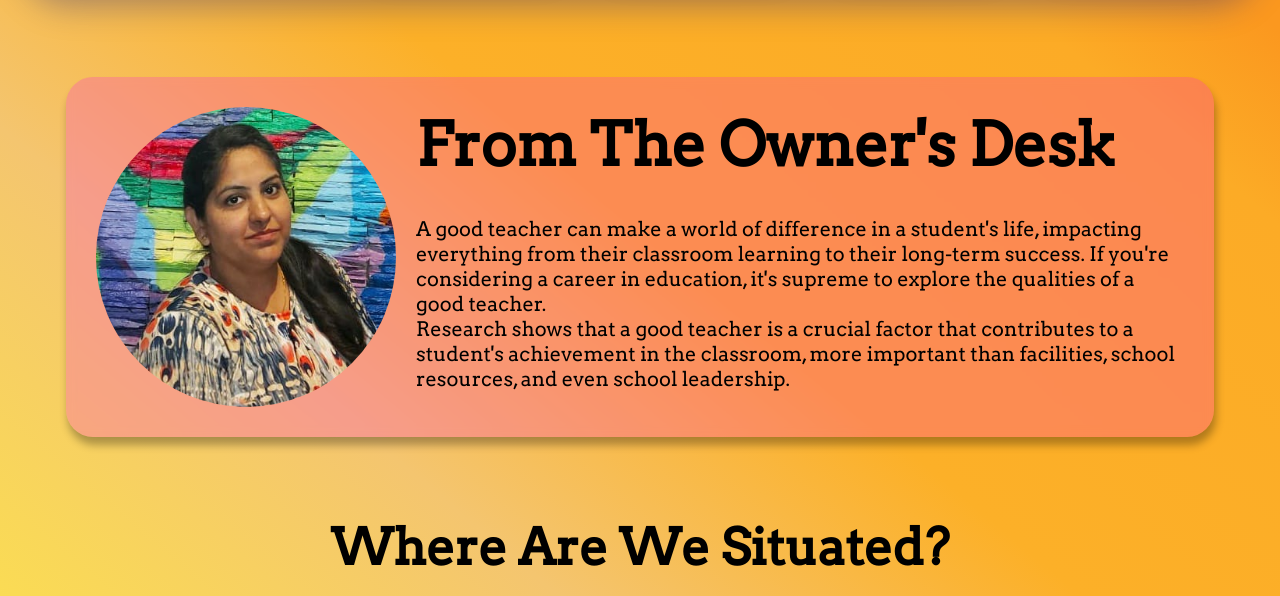
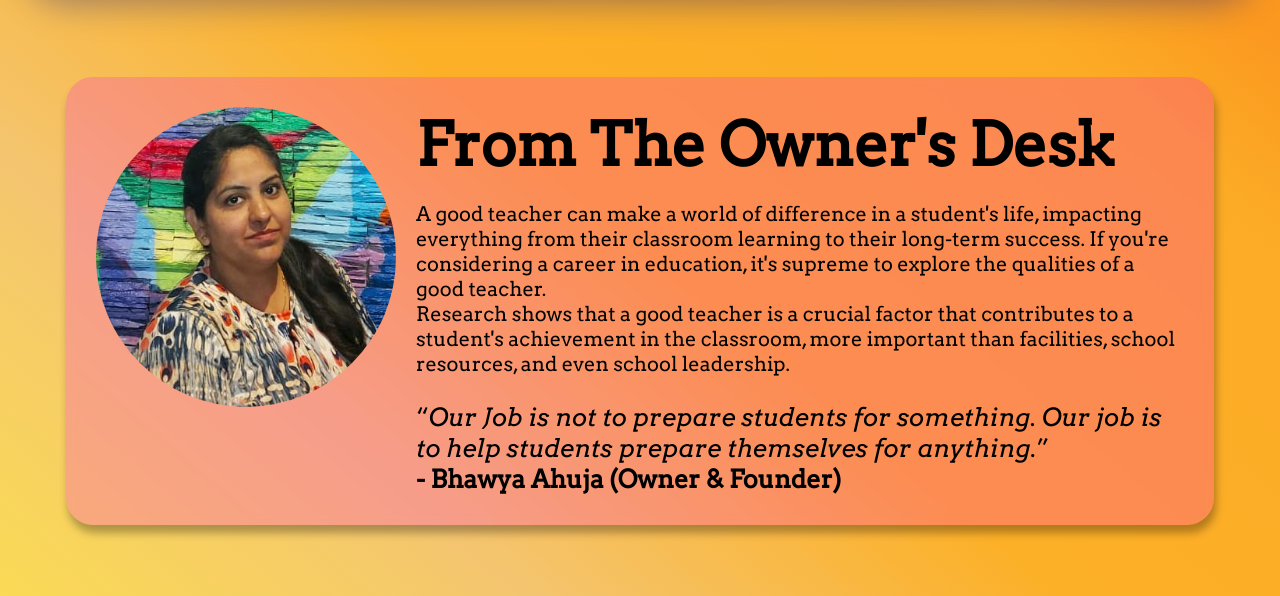
Before and after one commit to TheGEN1U5/ShikshaTuition, a plain HTML site: page about.html in a window 1280 px wide. Shown: the part 164-760 px from the top of the page. Drawn offline with Linux system fonts and the light colour scheme; grey boxes are pictures that could not be loaded; a web font is replaced by a local one.

Commit message:
Content changes
Added a quote from owner

```diff
--- a/about.html
+++ b/about.html
@@ -87,6 +87,10 @@
             <div class="review">
                 A good teacher can make a world of difference in a student's life, impacting everything from their classroom learning to their long-term success. If you're considering a career in education, it's supreme to explore the qualities of a good teacher.
                 <br> Research shows that a good teacher is a crucial factor that contributes to a student's achievement in the classroom, more important than facilities, school resources, and even school leadership.
+                <br><br>
+                <span class="quote">
+                    <q><i>Our Job is not to prepare students for something. Our job is to help students prepare themselves for anything.</i></q><br><b>- Bhawya Ahuja (Owner &amp; Founder)</b>
+                </span>
             </div>
 
         </section>
--- a/css/about.css
+++ b/css/about.css
@@ -32,6 +32,10 @@
     grid-row: 2/3;
     grid-column: 2/3;
     font-size: 20px;
+}
+.from-owner .quote{
+    text-align: center !important;
+    font-size: 25px;
 }
 .where{
     margin-top: 80px;
```
